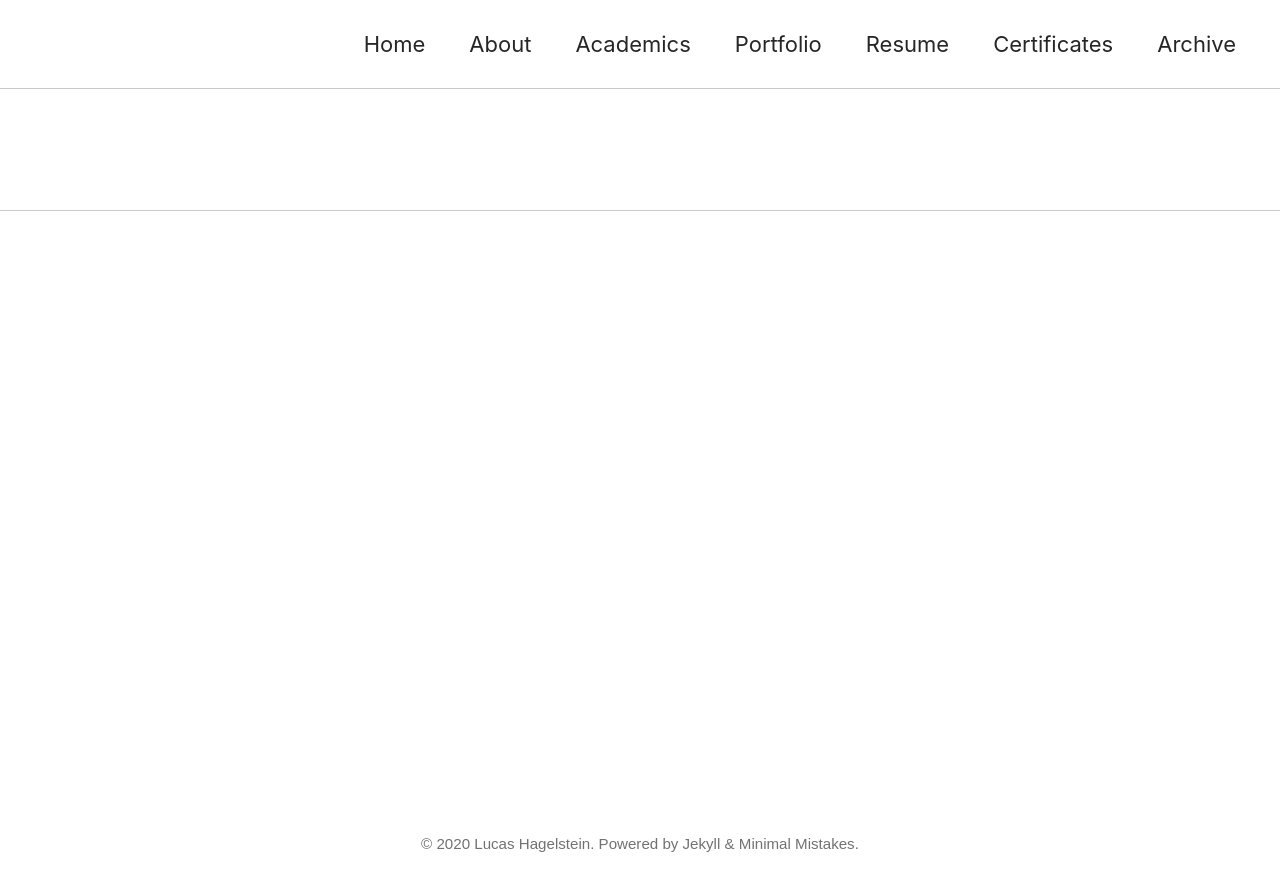
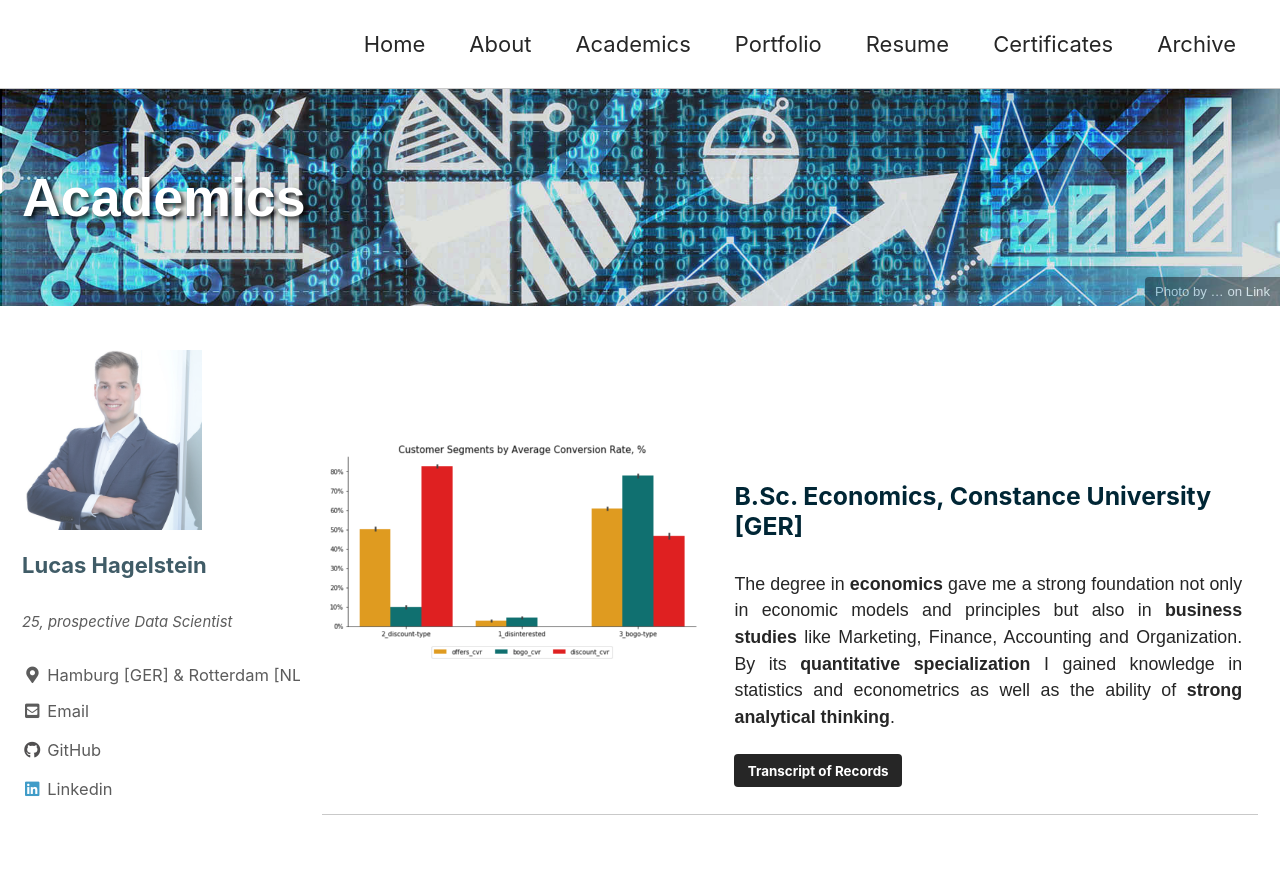
Before and after one commit to LHAGELS/LHAGELS.github.io, a Jekyll site: the page built from _pages/academics.md, in a window 1280 px wide and 900 px high. Shown: the top 891 px of the window. Built offline with Jekyll 4.4.1, drawn with Linux system fonts in a browser that asks for light colours; cached includes are drawn as plain includes; nearby versions of some CDN libraries; our own code applies the rules of GitHub Pages for plain Markdown files.

Commit message:
new github

```diff
--- a/_pages/academics.md
+++ b/_pages/academics.md
@@ -8,7 +8,7 @@
     caption: "Photo by ...  on [Link](...)"
 classes: wide
 feature_row1-1:
-  image_path: assets/images/posts/starbucks-cluster-conversion-rates.png
+  - image_path: assets/images/posts/starbucks-cluster-conversion-rates.png
     alt: "Clusterisation results based on Conversion Rates"
     title: "B.Sc. Economics, Constance University [GER]"
     text: "The degree in **economics** gave me a strong foundation not only in economic models and principles but also in **business studies** like Marketing, Finance, Accounting and Organization. By its **quantitative specialization** I gained knowledge in statistics and econometrics as well as the ability of **strong analytical thinking**."
```
